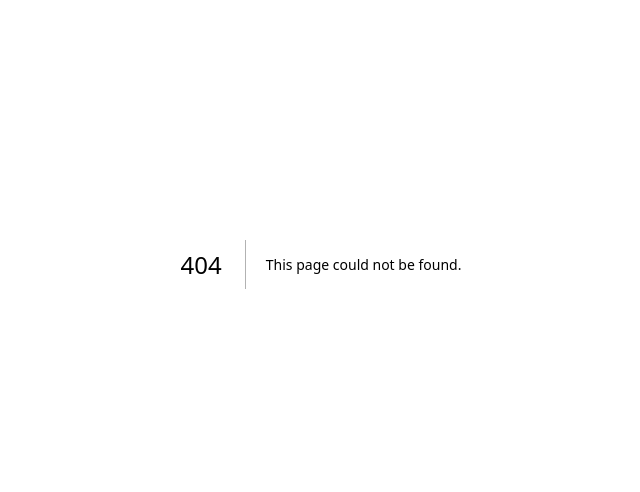
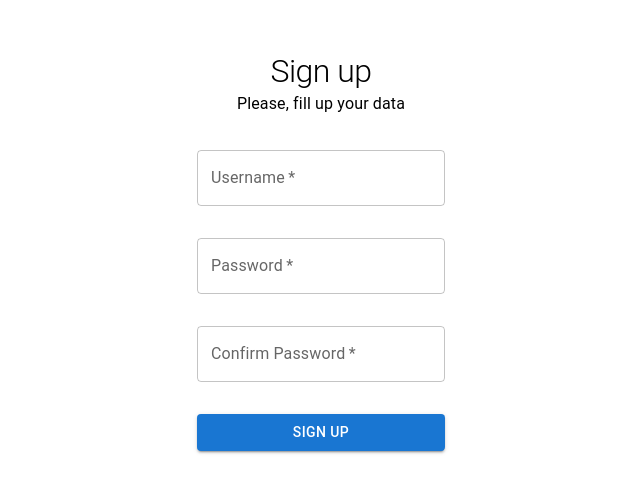
Before and after one commit to swiftpostlab/swiftpostlab.github.io, a Next.js app: page /signup in a window 1280 px wide. Before the commit this address had no page. Shown: the part 136-628 px from the top of the page, without its empty margins (319-959 px from the left). Built offline with nearby package versions, Linux system fonts and the light colour scheme.

Commit message:
Initial signup setup

```diff
--- /dev/null
+++ b/pages/signup.tsx
@@ -0,0 +1,103 @@
+
+import { Button, TextField, Typography } from '@mui/material'
+import { Stack } from '@mui/system'
+import { useRouter } from 'next/router'
+import React, { useEffect, useState } from 'react'
+import { post } from '../src/api/api'
+import { BASE_URL } from '../src/api/constants'
+import BaseLayout from '../src/layouts/BaseLayout'
+import { pages } from '../src/routes/routes'
+
+
+const Signup: React.FC = () => {
+  const [username, setUsername] = useState('')
+  const [password, setPassword] = useState('')
+  const [confirmPassword, setConfirmPassword] = useState('')
+  const [error, setError] = useState('')
+  const router = useRouter()
+
+  useEffect(() => {
+    setError('')
+  }, [password, confirmPassword])
+
+  const handleSignUp = async () => {
+    if (password.length < 8) {
+      setError("Password too short")
+      return
+    }
+
+    if (password !== confirmPassword) {
+      setError("Password confirmation not matching")
+      return
+    }
+
+    console.log({
+      username,
+      password,
+    })
+    const resp = await post(
+      `${BASE_URL}/auth/signup`,
+      {
+        username,
+        password,
+      }
+    )
+
+    if (resp == null) {
+      console.log("Error")
+      return
+    }
+
+
+    console.log('Success')
+    console.log(resp)
+  }
+
+  const handleSignUpSuccess = () => {
+    () => router.push(pages.signup)
+  }
+
+
+  return (
+    <BaseLayout>
+      <Stack
+        direction="column"
+        justifyContent="center"
+        alignItems="center"
+        flexGrow={1}
+        height="100%"
+      >
+        <Typography variant="h1">Sign up</Typography>
+        <Typography variant="subtitle1">Please, fill up your data</Typography>
+        <Stack direction="column" justifyContent="center" spacing="2rem" paddingTop="2rem">
+          <TextField
+            required
+            label="Username"
+            value={username}
+            onChange={e => setUsername(e.target.value)}
+          />
+          <TextField
+            required
+            label="Password"
+            type="password"
+            value={password}
+            onChange={e => setPassword(e.target.value)}
+          />
+          <TextField
+            required
+            label="Confirm Password"
+            type="password"
+            value={confirmPassword}
+            onChange={e => setConfirmPassword(e.target.value)}
+          />
+          {error.length > 0 &&
+            <Typography variant="body1" color="error" >{error}</Typography>
+          }
+          <Button variant='contained' onClick={handleSignUp}>Sign Up</Button>
+        </Stack>
+      </Stack>
+    </BaseLayout>
+  )
+}
+
+export default Signup
--- /dev/null
+++ b/src/api/api.ts
@@ -0,0 +1,38 @@
+
+
+export const request = async (
+  url: string,
+  type: 'GET' | 'POST' = 'GET',
+  options?: {
+    headers?: Record<string, string>,
+    body?: string
+  }
+) => {
+  return await fetch(url, {
+    method: type,
+    mode: 'cors',
+    headers: options?.headers,
+    body: options?.body,
+  })
+}
+
+export const post = async <BodyT = unknown, ResponseT = unknown,>(url: string, content: BodyT): Promise<ResponseT | null> => {
+  const resp = await request(
+    url,
+    'POST',
+    {
+      headers: {
+        'Accept': 'application/json',
+        'Content-Type': 'application/json',
+      },
+      body: JSON.stringify(content),
+    }
+  )
+
+  if (!resp.ok) {
+    console.warn(resp.status)
+    return null
+  }
+
+  return await resp.json()
+}
--- a/src/api/constants.ts
+++ b/src/api/constants.ts
@@ -1 +1,2 @@
-export { }
+const API_LOCAL = 'http://localhost:3001'
+export const BASE_URL = process.env.NODE_ENV === "development" ? API_LOCAL : process.env.API_URL_TEST
--- /dev/null
+++ b/src/routes/routes.ts
@@ -0,0 +1,4 @@
+export const pages = {
+  signup: 'signup',
+  login: 'login',
+} as const
```
Also changed, not shown: pages/index.tsx (+9 -3 lines), 2 other files (tests, documents, lock files or other folders).
